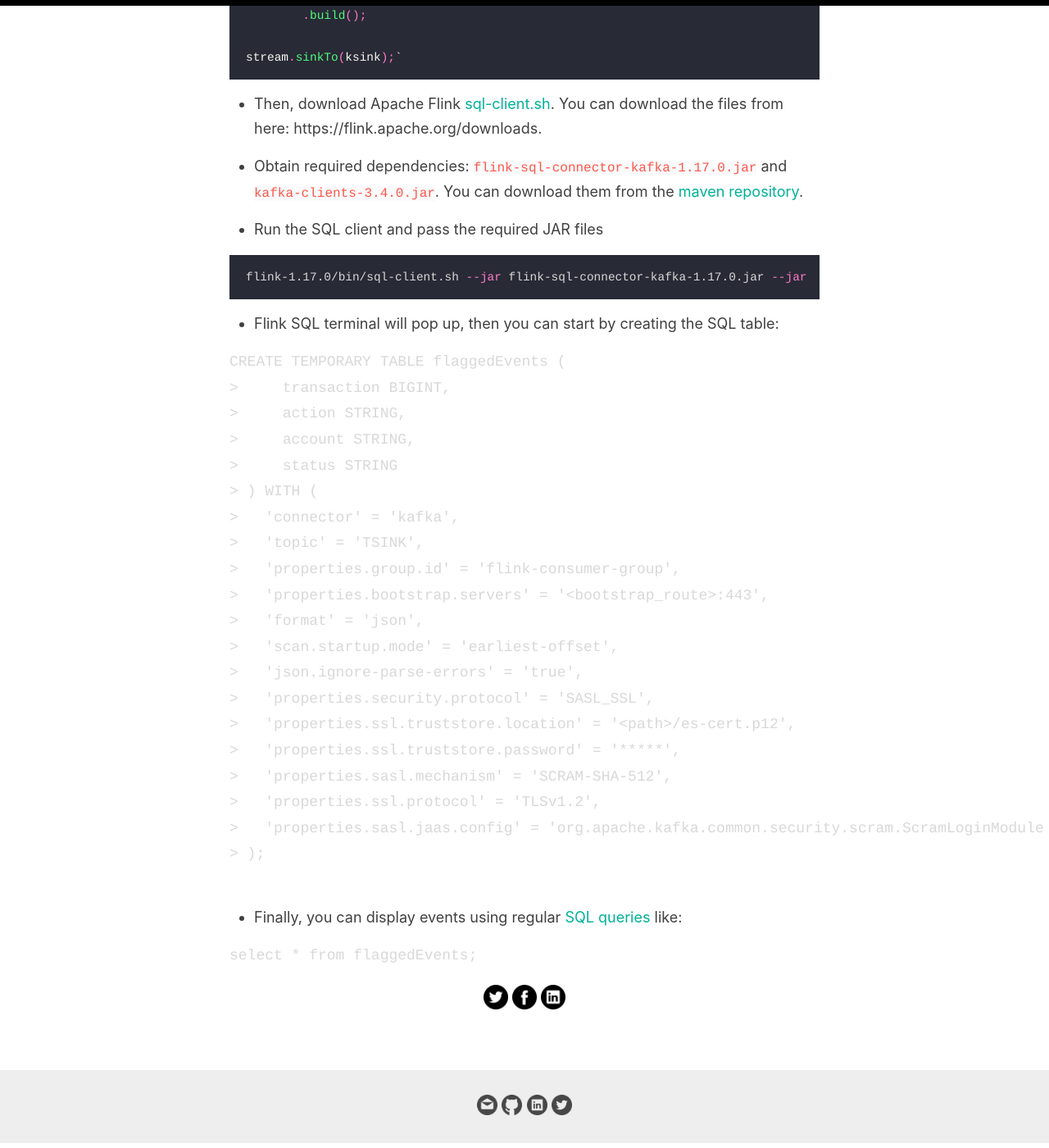
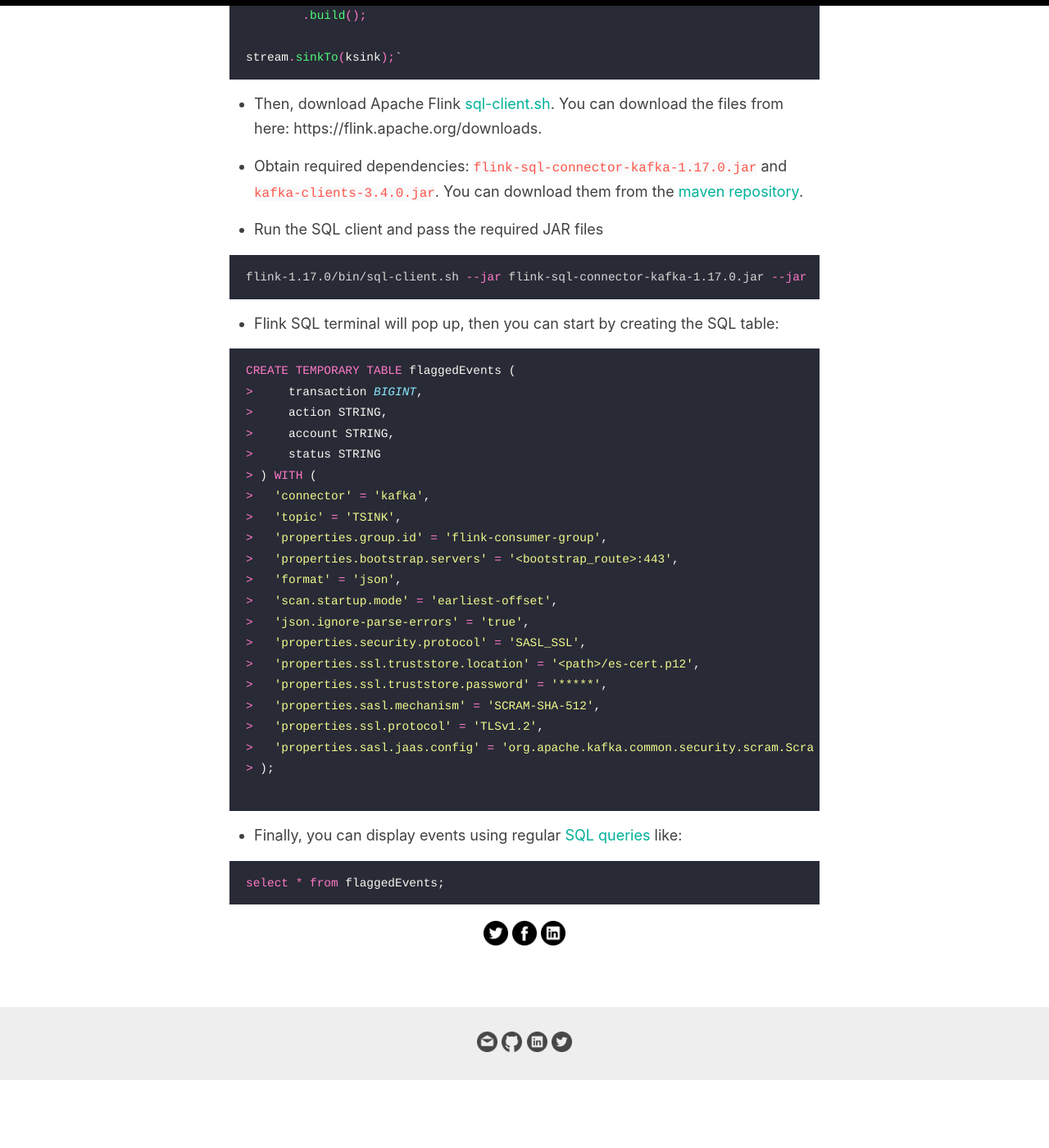
Before and after one commit to RashidAljohani/localhost, a Jekyll site: the page built from _posts/2023-03-27-explore-apache-flink-sql-client.md, in a window 1280 px wide and 1400 px high, scrolled down 1520 px. Shown: the whole window at 82% size. Built offline with Jekyll 4.4.1, drawn with Linux system fonts in a browser that asks for light colours; comment, search, counter and statistics services are not loaded; after the commit the page ends 2843 px from its top, so only the background shows below that; some of the changed text lies outside the part shown.

Commit message:
fix sql syntax

````diff
--- a/_posts/2023-03-27-explore-apache-flink-sql-client.md
+++ b/_posts/2023-03-27-explore-apache-flink-sql-client.md
@@ -52,7 +52,7 @@
 
 * Flink SQL terminal will pop up, then you can start by creating the SQL table:
 
-```SQL
+```sql
 CREATE TEMPORARY TABLE flaggedEvents (
 >     transaction BIGINT,
 >     action STRING,
@@ -78,6 +78,6 @@
 
 * Finally, you can display events using regular [SQL queries](https://www.geeksforgeeks.org/sql-concepts-and-queries/) like:
 
-```SQL
+```sql
 select * from flaggedEvents;
 ```
````
Also changed, not shown: other parts of _posts/2023-03-27-explore-apache-flink-sql-client.md (+1 -1 lines).
